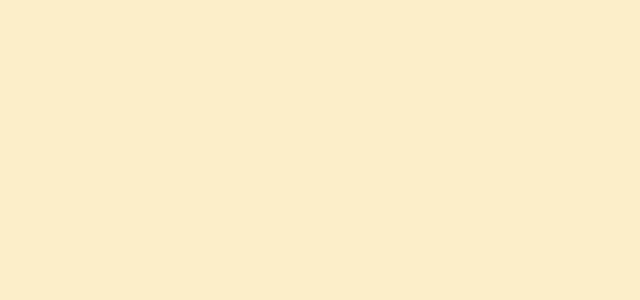
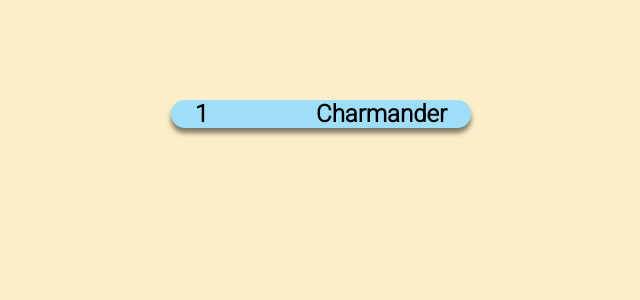
Before and after one commit to limbocaba/Pokedex-API, a React (Create React App) app in the folder pokemon/: page / in a window 1280 px wide. Shown: the top 300 px of the page, without its empty margins (469-1109 px from the left). Built offline with nearby package versions, Linux system fonts and the light colour scheme.

Commit message:
adding css, api merge function is working

```diff
--- a/pokemon/src/App.css
+++ b/pokemon/src/App.css
@@ -17,5 +17,24 @@
 }
 
 .left-content, .right-content {
+  flex-basis: 50%;
+}
+
+.left-content {
+  display: grid;
+  grid-template-columns: repeat(auto-fit,minmax(200px,0.5fr));
+  grid-gap: 2rem;
+}
+
+.card {
+  width: 300px;
+  background-color: #9EDEF9;
+  border-radius: 1rem;
+  box-shadow: 0 5px 5px rgba(0, 0, 0, 0.5);
+  padding: 0 1.5rem;
+  display: flex;
+  align-items: center;
+  justify-content: space-between;
+  box-sizing: border-box;
 
 }
--- a/pokemon/src/App.js
+++ b/pokemon/src/App.js
@@ -1,10 +1,12 @@
 import './App.css';
+import Main from './components/Main';
+import Card from './components/Card';
 
 function App() {
 
   return (
     <div className="App">
-
+<Main />
     </div>
   );
 }
--- /dev/null
+++ b/pokemon/src/components/Card.jsx
@@ -0,0 +1,33 @@
+import React from 'react'
+import { useState, useEffect } from 'react';
+import pokeData from "../data/poke.js"
+import pokeImages from "../data/images.json"
+
+function Card() {
+const [pokemons,setPokemons] = useState([])
+
+  useEffect(() => {
+    let filteredPokemon = pokeData.map(pokemon => {
+      let foundImg = pokeImages.find(img => {
+      return img.name.name === pokemon.name
+      })
+      if (foundImg) {
+        pokemon.image = foundImg.artwork.image
+        return pokemon
+      }
+    })
+    setPokemons(filteredPokemon)
+    console.log(filteredPokemon)
+    console.log(pokemons)
+}, [])
+
+
+  return (
+    <div className='card'>
+      <h2>1</h2>
+      <h2>Charmander</h2>
+    </div>
+  )
+}
+
+export default Card;
--- a/pokemon/src/components/Main.jsx
+++ b/pokemon/src/components/Main.jsx
@@ -1,4 +1,5 @@
 import React from 'react'
+import Card from './Card';
 
 function Main() {
   return (
@@ -7,7 +8,7 @@
 
       </div>
       <div className="right-content">
-
+        <Card />
       </div>
     </div>
   )
```
